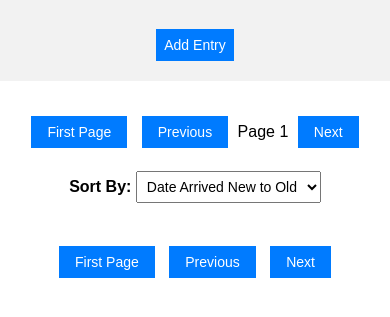
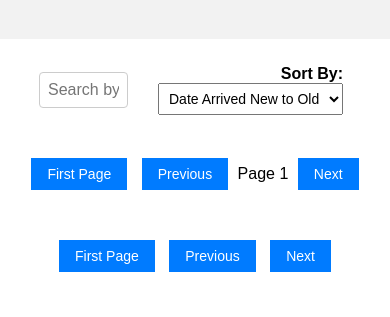
Before and after one commit to lukeduell/CRM-Walk-In-Website, a plain HTML site: page list.html in a window 390 px wide. Shown: the part 81-398 px from the top of the page. Drawn offline with Linux system fonts and the light colour scheme; a script that the page names is missing.

Commit message:
initial commit

```diff
--- a/list.html
+++ b/list.html
@@ -11,7 +11,23 @@
 <body>
   <div class="header">
     <h1>List of Entries</h1>
-    <button class="add-entry-btn" onclick="redirectToAddPage()">Add Entry</button>
+  </div>
+  <br>
+  <div class="search-and-sort">
+    <div class="search-container">
+      <input type="text" id="searchInput" class="search-input" placeholder="Search by name or description...">
+    </div>
+    <div class="sort-container">
+      <label for="sortBy">Sort By:</label>
+      <select id="sortBy">
+        <option value="dateArrivedAZ">Date Arrived New to Old</option>
+        <option value="dateArrivedZA">Date Arrived Old to New</option>
+        <option value="nameAZ">Name A to Z</option>
+        <option value="nameZA">Name Z to A</option>
+        <option value="description">Description</option>
+        <option value="color">Color</option>
+      </select>
+    </div>
   </div>
 
   <div class="pagination">
@@ -19,18 +35,6 @@
     <button id="prevPageTop">Previous</button>
     <span id="currentPage">Page 1</span>
     <button id="nextPageTop">Next</button>
-  </div>
-
-  <div class="sort-container">
-    <label for="sortBy">Sort By:</label>
-    <select id="sortBy">
-        <option value="dateArrivedAZ">Date Arrived New to Old</option>
-        <option value="dateArrivedZA">Date Arrived Old to New</option>
-        <option value="nameAZ">Name A to Z</option>
-        <option value="nameZA">Name Z to A</option>
-        <option value="description">Description</option>
-        <option value="color">Color</option>
-    </select>
   </div>
 
   <ul id="entryList"></ul>
@@ -75,6 +79,26 @@
         window.location.href = "index.html";
       }
     });
+
+
+    function performSearch() {
+      const searchQuery = document.getElementById('searchInput').value.toLowerCase();
+      const entryList = document.getElementById('entryList');
+      const entries = entryList.querySelectorAll('li');
+
+      entries.forEach((entry) => {
+        const name = entry.querySelector('.list-name').textContent.toLowerCase();
+        const description = entry.querySelector('.list-description').textContent.toLowerCase();
+
+        // Show or hide the entry based on the search query match
+        if (name.includes(searchQuery) || description.includes(searchQuery)) {
+          entry.style.display = 'block';
+        } else {
+          entry.style.display = 'none';
+        }
+      });
+    }
+
 
     // Display entries and handle sorting
     async function displayEntries(page = 1, itemsPerPage = 50) {
@@ -245,6 +269,15 @@
       updatePaginationButtons();
     });
 
+    // Event listener for the search input
+    document.getElementById('searchInput').addEventListener('input', performSearch);
+
+    // Call the function to display entries when the page loads
+    window.addEventListener('DOMContentLoaded', () => {
+      displayEntries(); // This is your function to display entries
+      updatePaginationButtons(); // This is your function to update pagination buttons
+    });
+
   </script>
 </body>
 </html>
--- a/liststyles.css
+++ b/liststyles.css
@@ -22,13 +22,6 @@ body {
     color: white;
     border: none;
     cursor: pointer;
-}
-
-/* Sort container styles */
-
-.sort-container {
-    padding: 10px;
-    text-align: center;
 }
 
 label {
@@ -83,6 +76,30 @@ select {
     cursor: pointer;
     margin: 5px;
 }
+.search-and-sort {
+    display: flex;
+    justify-content: space-between;
+    align-items: center;
+    width: 80%;
+    margin: 0 auto;
+    margin-bottom: 20px;
+}
+  .search-container {
+    flex: 1;
+}
+.search-input {
+    width: 100%;
+    max-width: 300px; /* Adjust maximum width as needed */
+    padding: 8px;
+    font-size: 16px;
+    border: 1px solid #ccc;
+    border-radius: 4px;
+    box-sizing: border-box;
+}
+.sort-container {
+    flex: 1;
+    text-align: right;
+}
 
 /* Media query for mobile devices */
 
@@ -116,6 +133,24 @@ select {
     .pagination button {
     padding: 8px 16px;
     font-size: 14px;
+    }
+
+    .search-container {
+        display: flex;
+        align-items: center;
+    }
+    .search-input {
+        width: 80%;
+        max-width: 300px; /* Adjust maximum width as needed */
+        padding: 8px;
+        font-size: 16px;
+        border: 1px solid #ccc;
+        border-radius: 4px;
+        box-sizing: border-box;
+    }
+    .sort-container {
+        flex: 1;
+        text-align: right;
     }
 }
 
```
